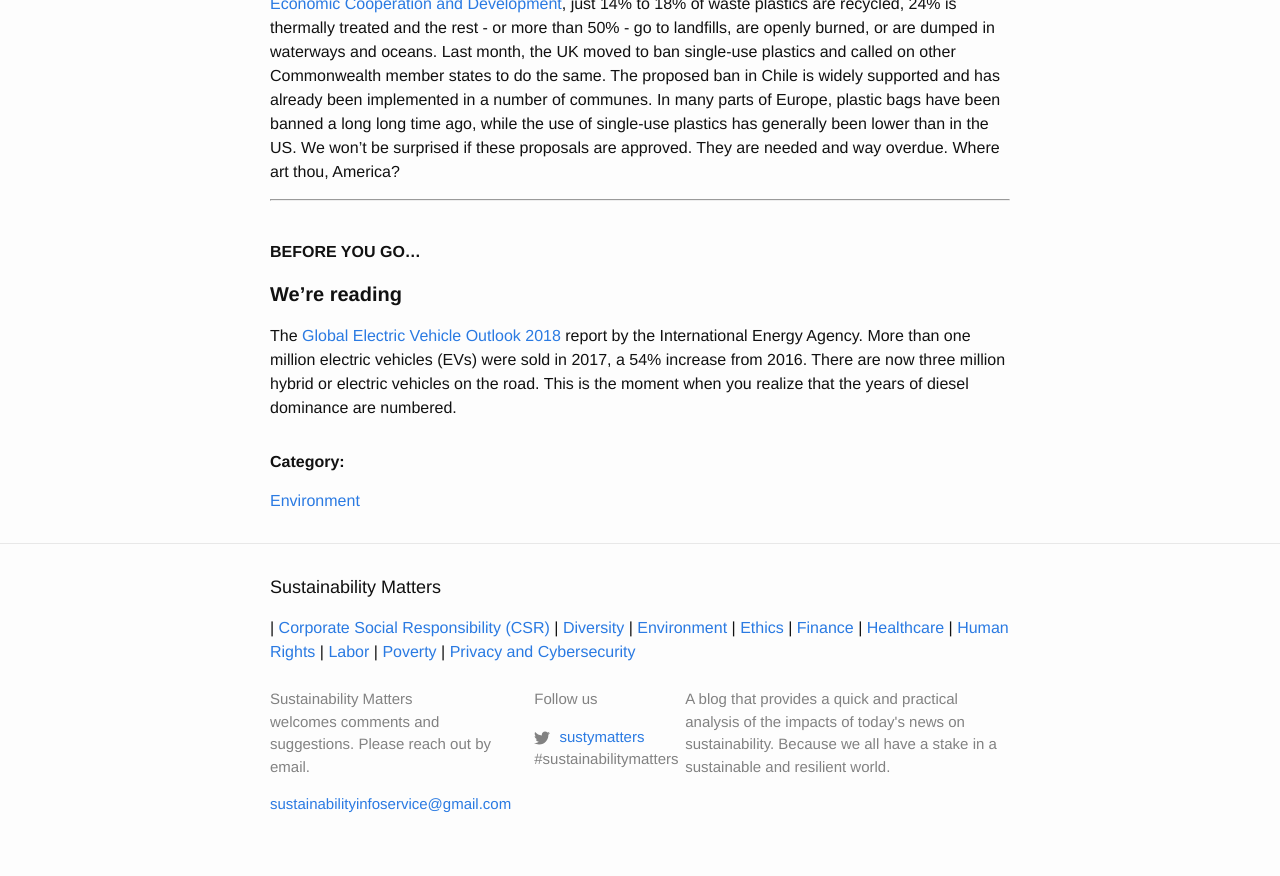
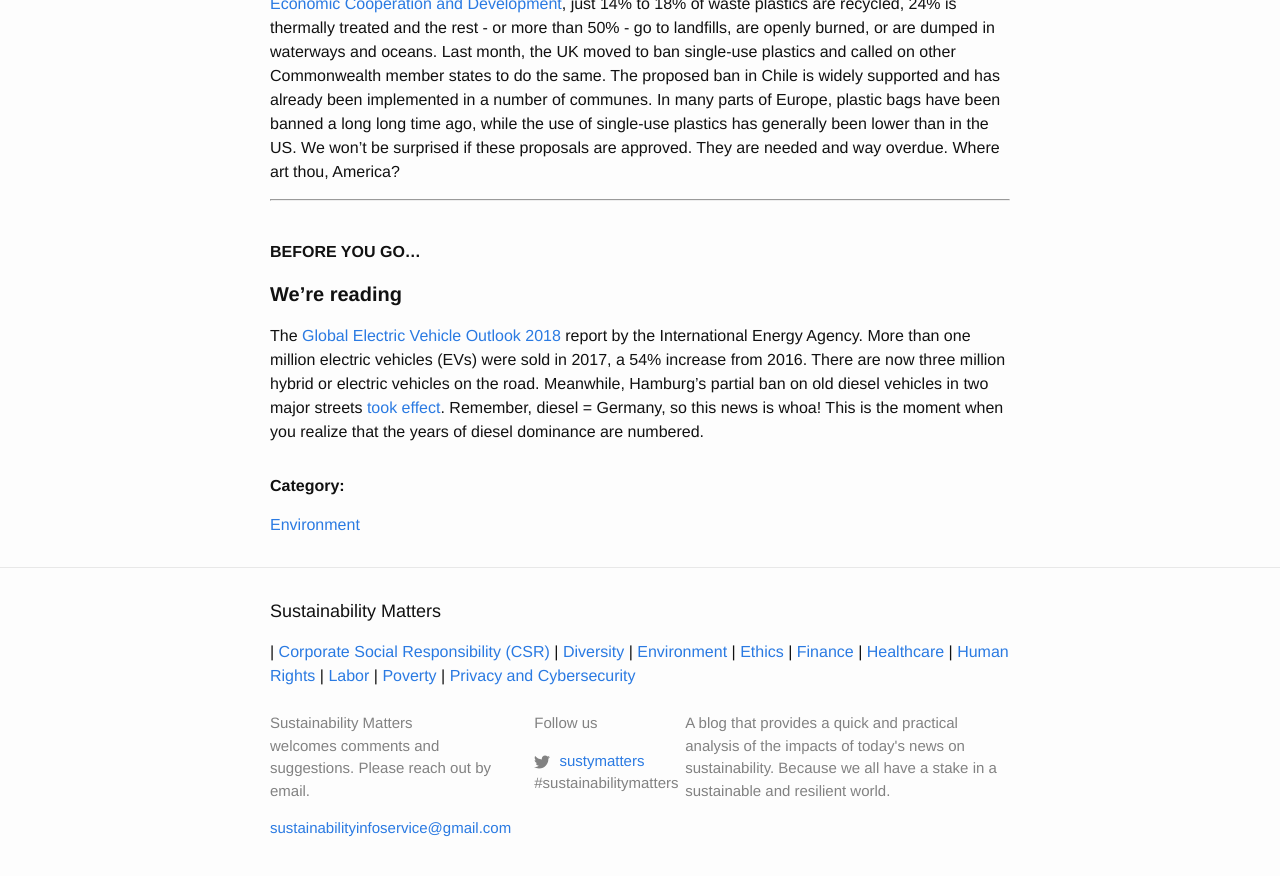
Before and after one commit to Sparkleleuk/Sustainability_Matters, a Jekyll site: the page built from _posts/2018-05-30-plastics.markdown, in a window 1280 px wide and 900 px high, scrolled down 708 px. Shown: the top 876 px of the window. Built offline with Jekyll 4.4.1, drawn with Linux system fonts in a browser that asks for light colours.

Commit message:
fix post

```diff
--- a/_posts/2018-05-30-plastics.markdown
+++ b/_posts/2018-05-30-plastics.markdown
@@ -24,4 +24,4 @@ Because plastics are the new CFCs, or close it at least. According to a <a href=
 
 #### **We're reading**
 
-The <a href="https://www.iea.org/gevo2018/" target="_blank">Global Electric Vehicle Outlook 2018</a> report by the International Energy Agency. More than one million electric vehicles (EVs) were sold in 2017, a 54% increase from 2016. There are now three million hybrid or electric vehicles on the road. This is the moment when you realize that the years of diesel dominance are numbered.
+The <a href="https://www.iea.org/gevo2018/" target="_blank">Global Electric Vehicle Outlook 2018</a> report by the International Energy Agency. More than one million electric vehicles (EVs) were sold in 2017, a 54% increase from 2016. There are now three million hybrid or electric vehicles on the road. Meanwhile, Hamburg's partial ban on old diesel vehicles in two major streets <a href="http://www.dw.com/en/hamburg-partial-diesel-transport-ban-goes-into-effect/a-44014953" target="_blank">took effect</a>. Remember, diesel = Germany, so this news is whoa! This is the moment when you realize that the years of diesel dominance are numbered.
```
